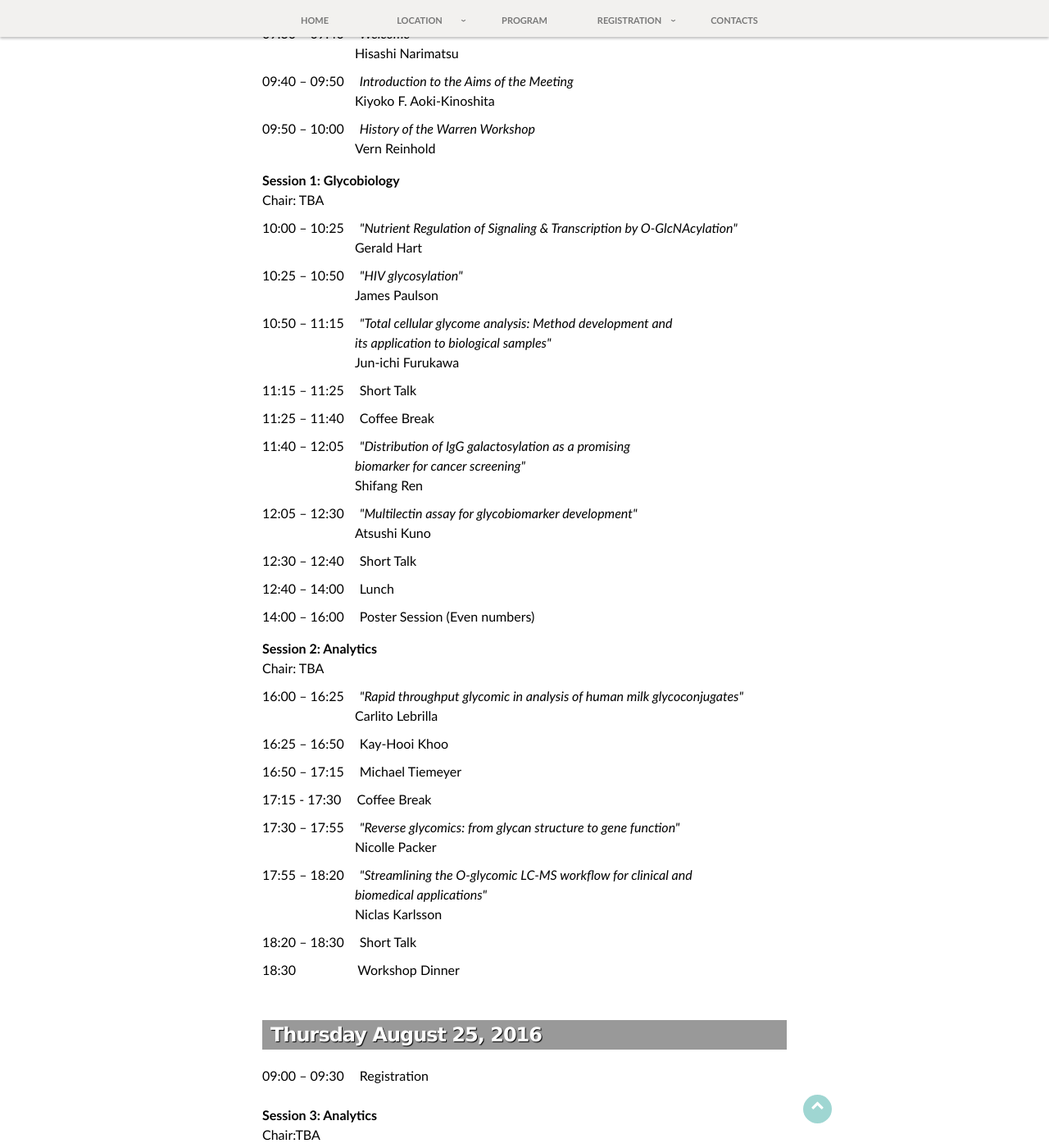
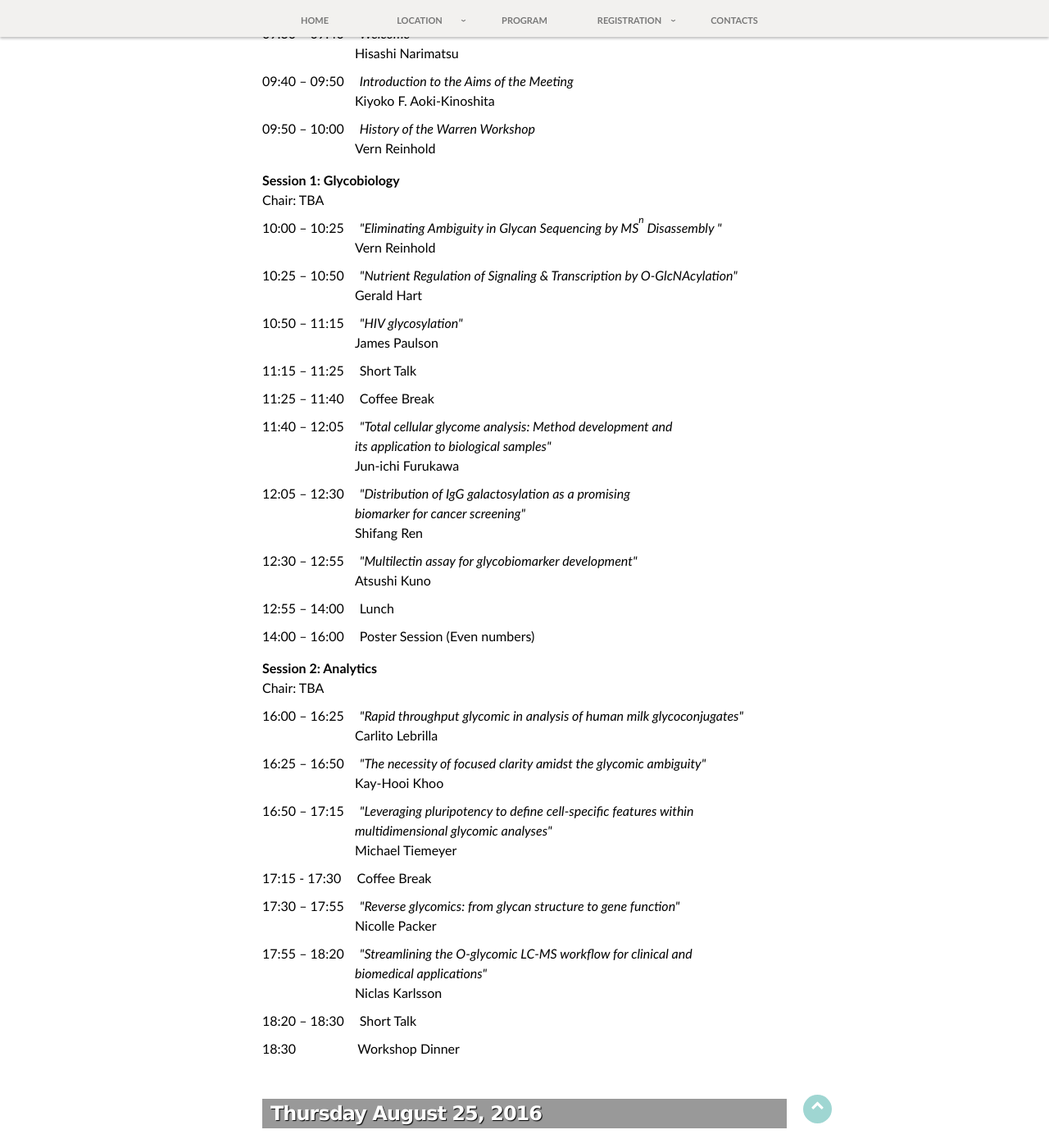
Before and after one commit to yamazakiM/WarrenWorkshop2016, a Jekyll site: the page built from program/index.md, in a window 1280 px wide and 1400 px high, scrolled down 664 px. Shown: the whole window at 82% size. Built offline with Jekyll 4.4.1, drawn with Linux system fonts in a browser that asks for light colours; nearby versions of some CDN libraries; library files that are not in the unit come from our copies.

Commit message:
Update index.md

```diff
--- a/program/index.md
+++ b/program/index.md
@@ -45,24 +45,21 @@
 <p><strong>Session 1: Glycobiology</strong>
 	<br>
 	<span>Chair: TBA</span>
+		<br>
+	<span style="display:inline-block; width=130px; margin-top:10px; margin-right:15px">10:00 – 10:25</span>
+	<span style="font-style:italic">"Eliminating Ambiguity in Glycan Sequencing by MS<sup style="vertical-align:super">n</sup> Disassembly "</span>
 	<br>
-	<span style="display:inline-block; width=130px; margin-top:10px; margin-right:15px">10:00 – 10:25</span>
+	<span style="padding-left:113px">Vern Reinhold</span>
+	<br>
+	<span style="display:inline-block; width=130px; margin-top:10px; margin-right:15px">10:25 – 10:50</span>
 	<span style="font-style:italic">"Nutrient Regulation of Signaling &amp; Transcription by O-GlcNAcylation"</span>
 	<br>
 	<span style="padding-left:113px">Gerald Hart</span>
 	<br>
-	<span style="display:inline-block; width=130px; margin-top:10px; margin-right:15px">10:25 – 10:50</span>
+	<span style="display:inline-block; width=130px; margin-top:10px; margin-right:15px">10:50 – 11:15</span>
 	<span style="font-style:italic">"HIV glycosylation"</span>
 	<br>
 	<span style="padding-left:113px">James Paulson</span>
-	<br>
-	<span style="display:inline-block; width=130px; margin-top:10px; margin-right:15px">10:50 – 11:15</span>
-	<span style="font-style:italic">"Total cellular glycome analysis: Method development and
-	<br>
-	<span style="padding-left:113px">its application to biological samples"</span>
-	</span>
-	<br>
-	<span style="padding-left:113px">Jun-ichi Furukawa</span>
 	<br>
 	<span style="display:inline-block; width=130px; margin-top:10px; margin-right:15px">11:15 – 11:25</span>
 	<span>Short Talk</span>
@@ -71,6 +68,14 @@
 	<span>Coffee Break</span>
 	<br>
 	<span style="display:inline-block; width=130px; margin-top:10px; margin-right:15px">11:40 – 12:05</span>
+	<span style="font-style:italic">"Total cellular glycome analysis: Method development and
+	<br>
+	<span style="padding-left:113px">its application to biological samples"</span>
+	</span>
+	<br>
+	<span style="padding-left:113px">Jun-ichi Furukawa</span>
+	<br>
+	<span style="display:inline-block; width=130px; margin-top:10px; margin-right:15px">12:05 – 12:30</span>
 	<span style="font-style:italic">"Distribution of IgG galactosylation as a promising
 	<br>
 	<span style="padding-left:113px">biomarker for cancer screening"</span>
@@ -78,15 +83,12 @@
 	<br>
 	<span style="padding-left:113px">Shifang Ren</span>
 	<br>
-	<span style="display:inline-block; width=130px; margin-top:10px; margin-right:15px">12:05 – 12:30</span>
+	<span style="display:inline-block; width=130px; margin-top:10px; margin-right:15px">12:30 – 12:55</span>
 	<span style="font-style:italic">"Multilectin assay for glycobiomarker development"</span>
 	<br>
 	<span style="padding-left:113px">Atsushi Kuno</span>
 	<br>
-	<span style="display:inline-block; width=130px; margin-top:10px; margin-right:15px">12:30 – 12:40</span>
-	<span>Short Talk</span>
-	<br>
-	<span style="display:inline-block; width=130px; margin-top:10px; margin-right:15px">12:40 – 14:00</span>
+	<span style="display:inline-block; width=130px; margin-top:10px; margin-right:15px">12:55 – 14:00</span>
 	<span>Lunch</span>
 	<br>
 	<span style="display:inline-block; width=130px; margin-top:10px; margin-right:15px">14:00 – 16:00</span>
@@ -104,15 +106,17 @@
 	<span style="padding-left:113px">Carlito Lebrilla</span>
 	<br>
 	<span style="display:inline-block; width=130px; margin-top:10px; margin-right:15px">16:25 – 16:50</span>
-	<span>Kay-Hooi Khoo</span>
+	<span style="font-style:italic">"The necessity of focused clarity amidst the glycomic ambiguity"</span>
 	<br>
-	<!--<span style="padding-left:113px">Kay-Hooi Khoo</span>
-	<br>-->
+	<span style="padding-left:113px">Kay-Hooi Khoo</span>
+	<br>
 	<span style="display:inline-block; width=130px; margin-top:10px; margin-right:15px">16:50 – 17:15</span>
-	<span>Michael Tiemeyer</span>
+	<span style="font-style:italic">"Leveraging pluripotency to define cell-specific features within <br>
+	<span style="padding-left:113px">multidimensional glycomic analyses"</span>
+	</span>
 	<br>
-	<!--<span style="padding-left:113px">Mike Tiemeyer</span>
-	<br>-->
+	<span style="padding-left:113px">Michael Tiemeyer</span>
+	<br>
 	<span style="display:inline-block; width=130px; margin-top:10px; margin-right:15px">17:15 - 17:30</span>
 	<span>Coffee Break</span>
 	<br>
```
